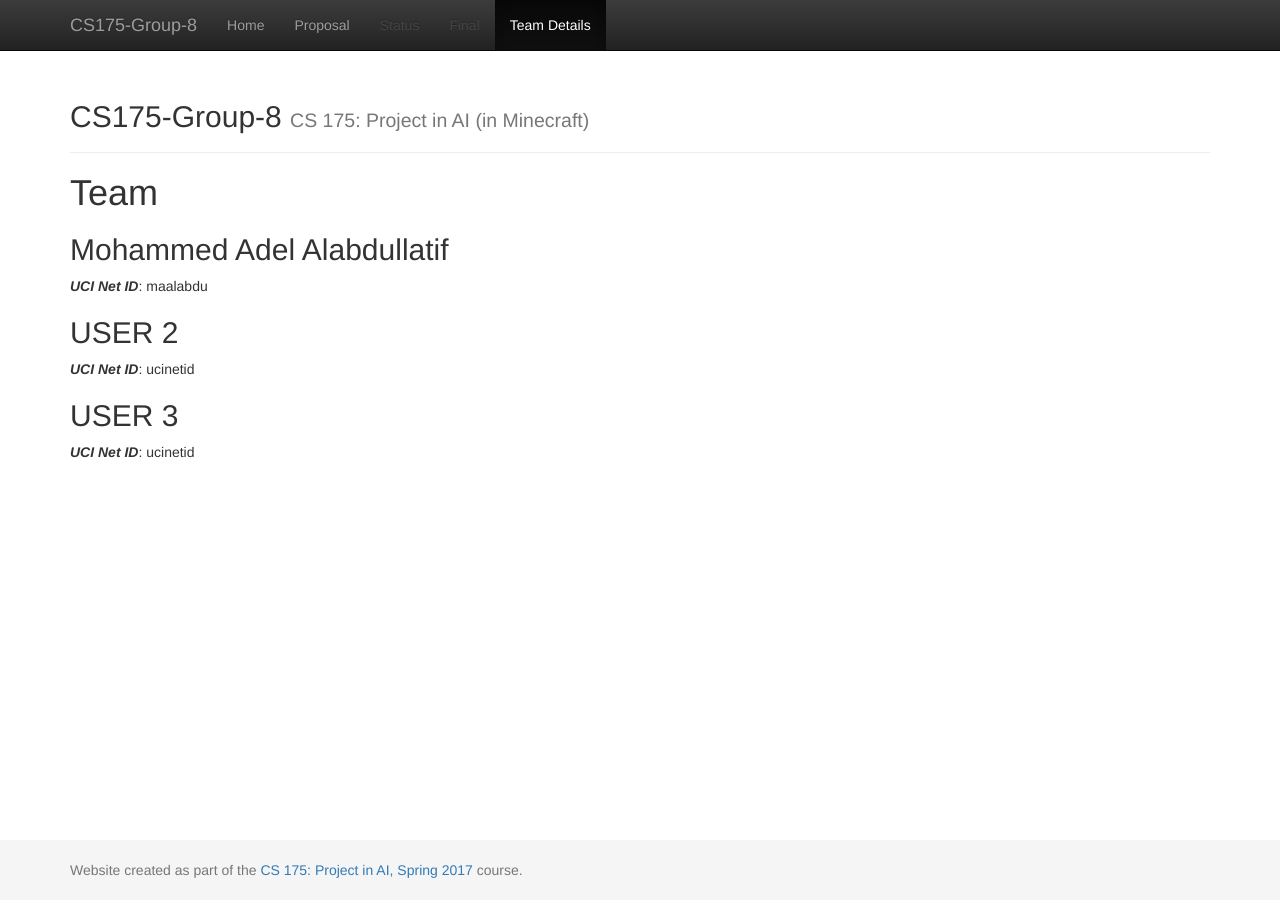
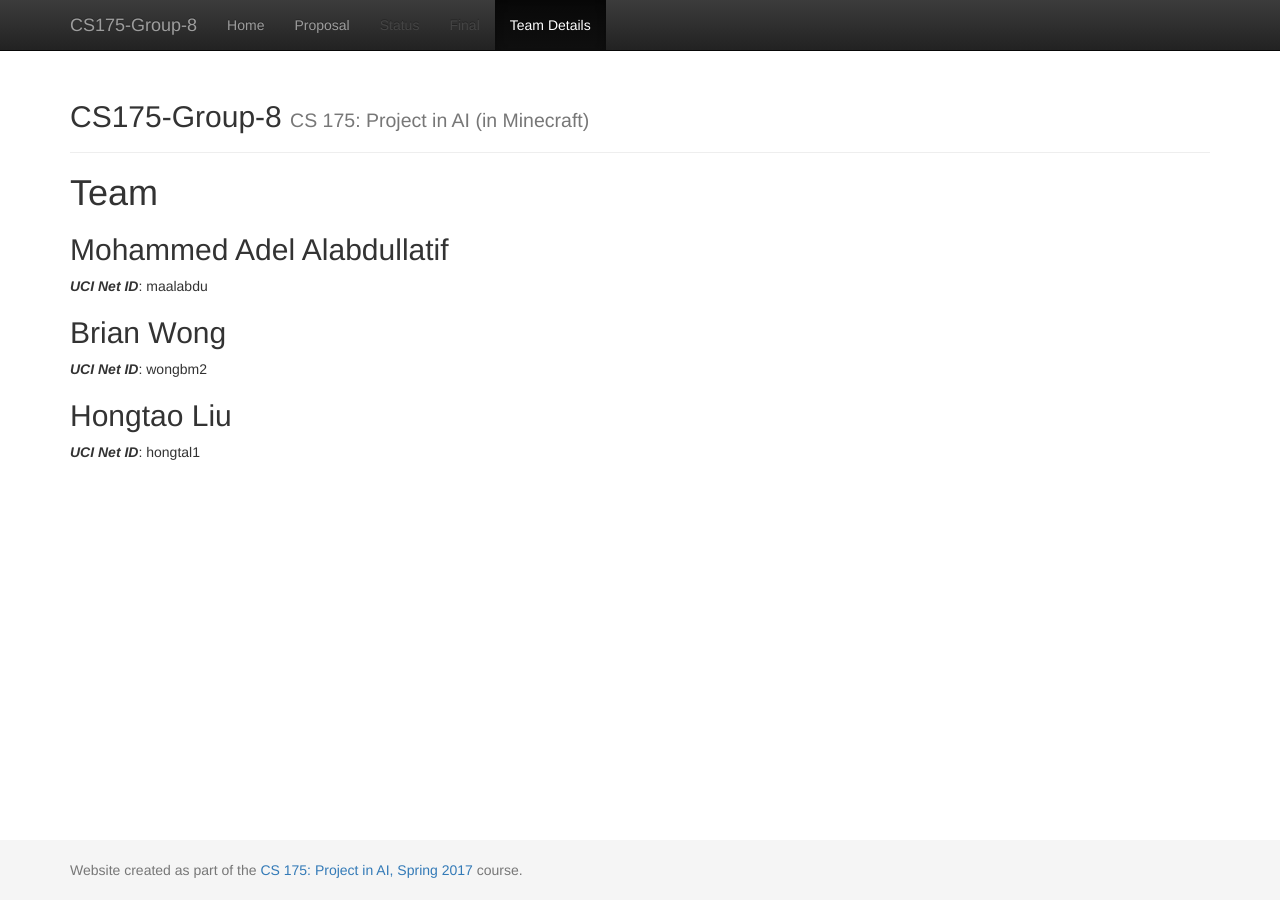
Before and after one commit to Moe202/CS175-Group-8, a Jekyll site: the page built from docs/team.md, in a window 1280 px wide. Built offline with Jekyll 4.4.1, drawn with Linux system fonts in a browser that asks for light colours.

Commit message:
add team names

```diff
--- a/docs/team.md
+++ b/docs/team.md
@@ -9,8 +9,8 @@ title:  Team
 ## Mohammed Adel Alabdullatif
 ***UCI Net ID***: maalabdu
 
-## USER 2
-***UCI Net ID***: ucinetid
+## Brian Wong
+***UCI Net ID***: wongbm2
 
-## USER 3
-***UCI Net ID***: ucinetid
+## Hongtao Liu
+***UCI Net ID***: hongtal1
```
